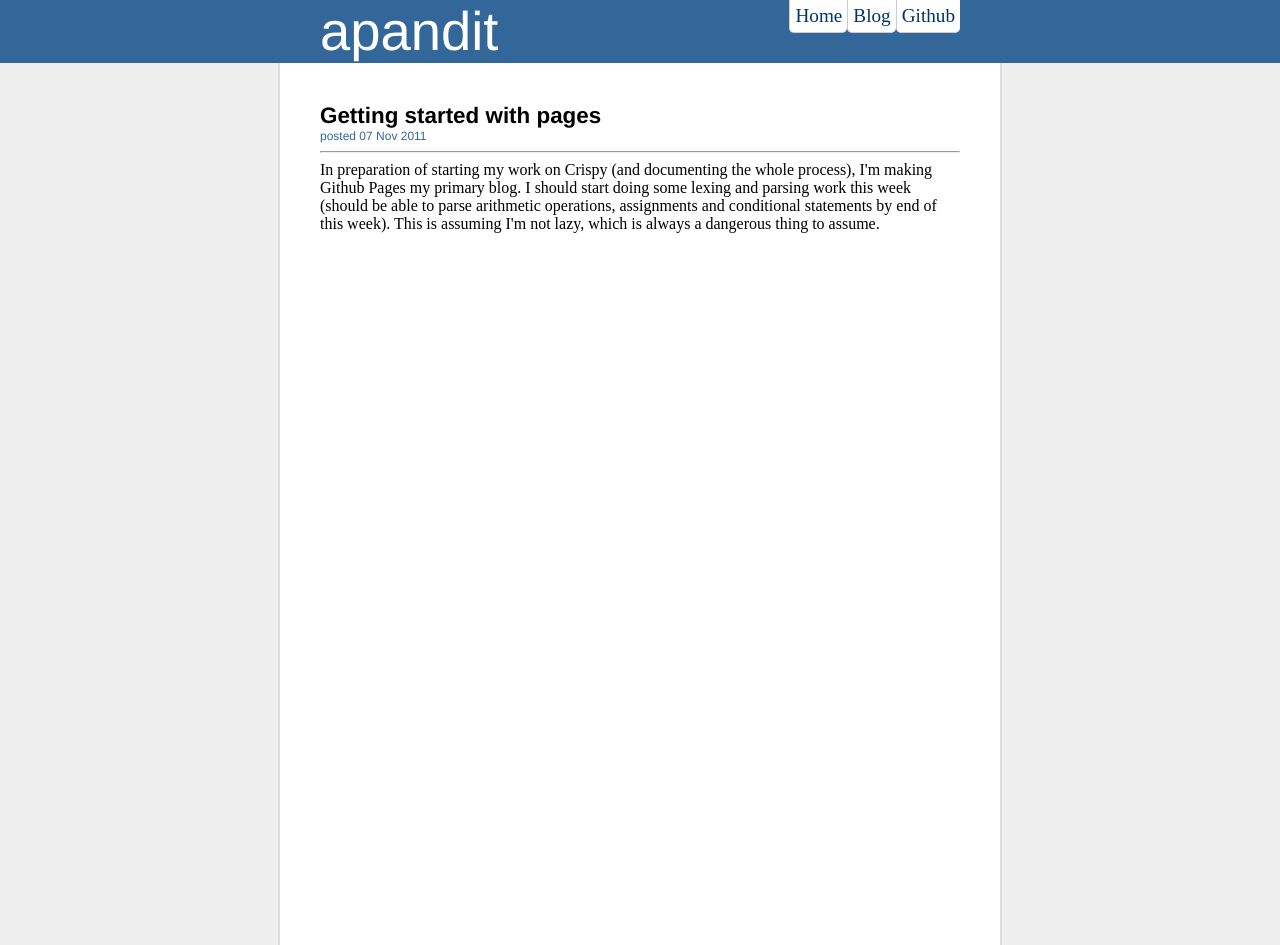
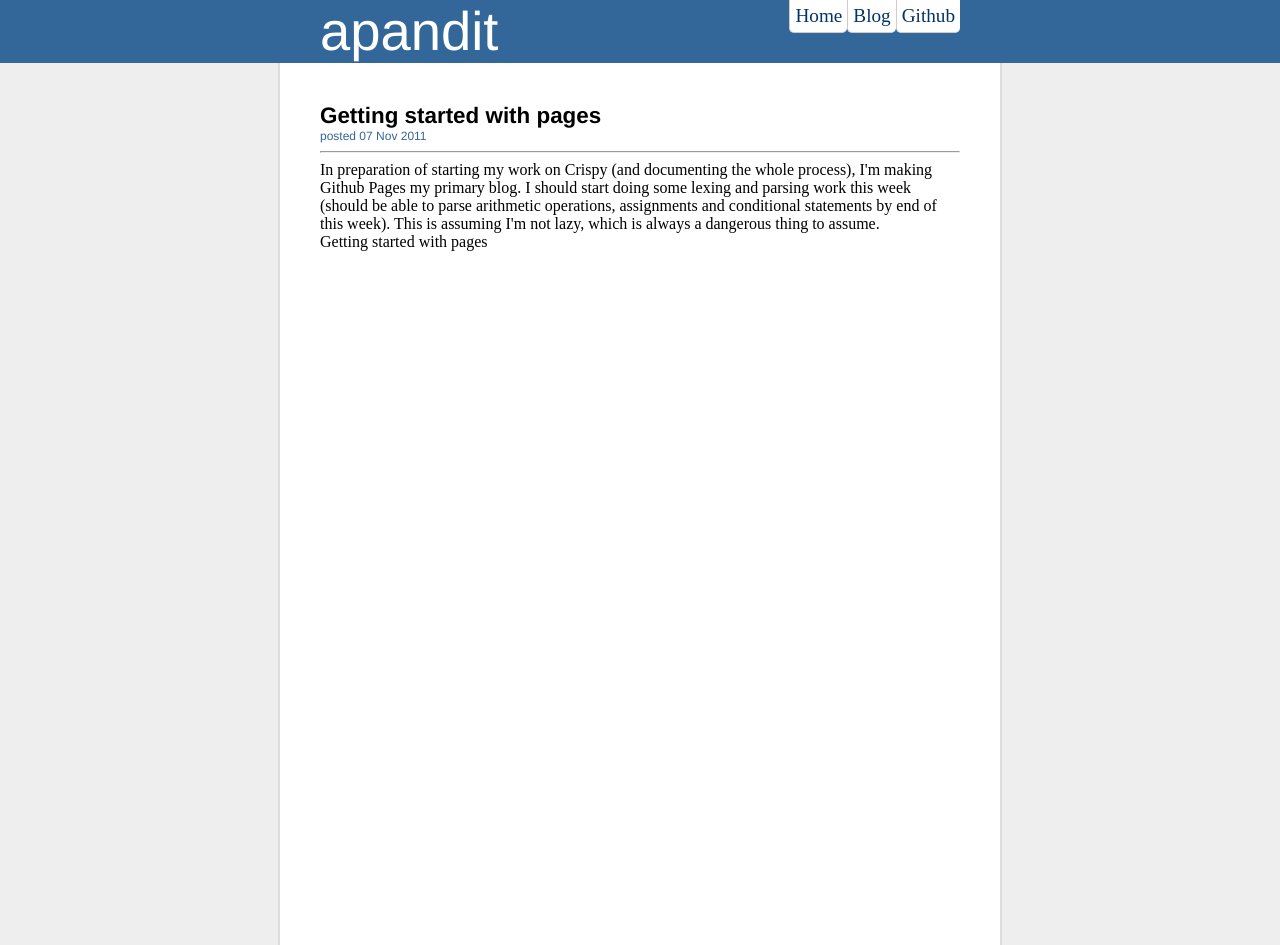
Before and after one commit to apandit/apandit.github.io, a Jekyll site: the page built from index.html, in a window 1280 px wide. Built offline with Jekyll 4.4.1, drawn with Linux system fonts in a browser that asks for light colours.

```diff
--- a/_layouts/master.html
+++ b/_layouts/master.html
@@ -11,7 +11,7 @@
                     apandit
                 </div>
                 <div id="links">
-                    <a href="http:://apandit.github.com">Home</a><a
+                    <a href="http://apandit.github.com">Home</a><a
                         href="http://abshack.com/blog">Blog</a><a href="http://github.com/apandit">Github</a>
                 </div>
             </div>
--- a/index.html
+++ b/index.html
@@ -11,4 +11,7 @@ title: Home
 </div>
 
 <div class="list">
+    {% for item in site.posts %}
+        {{ item.title }}
+    {% endfor %}
 </div>
```
